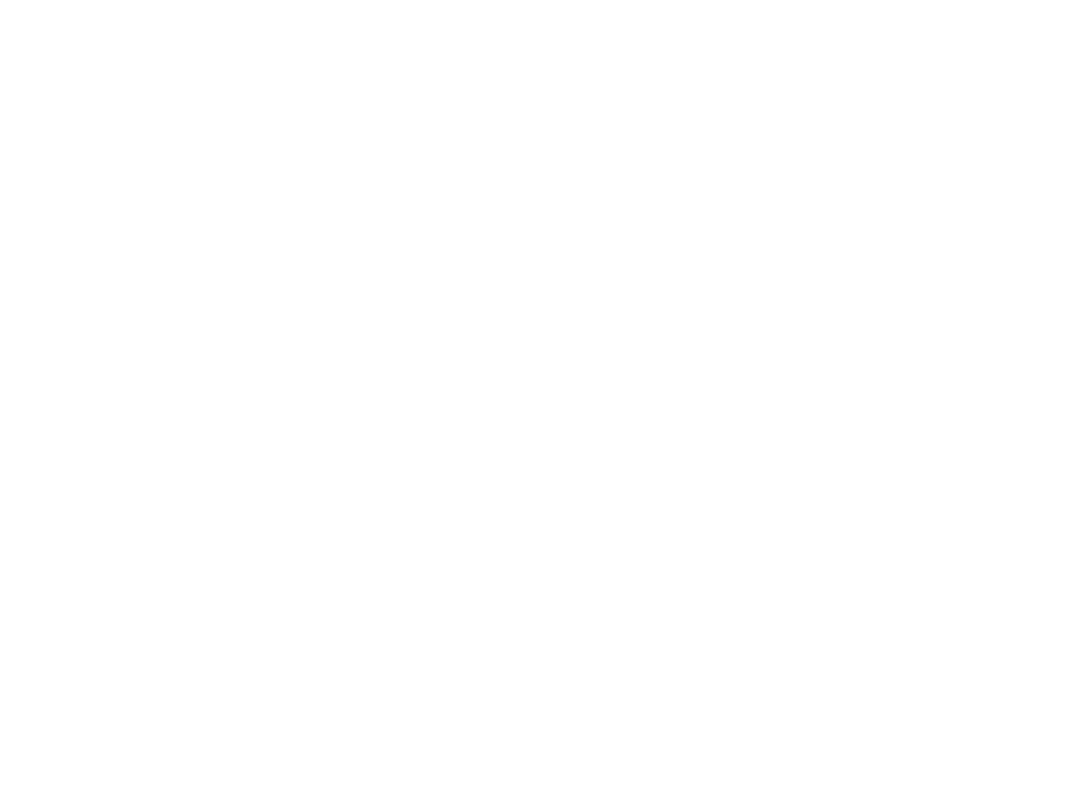
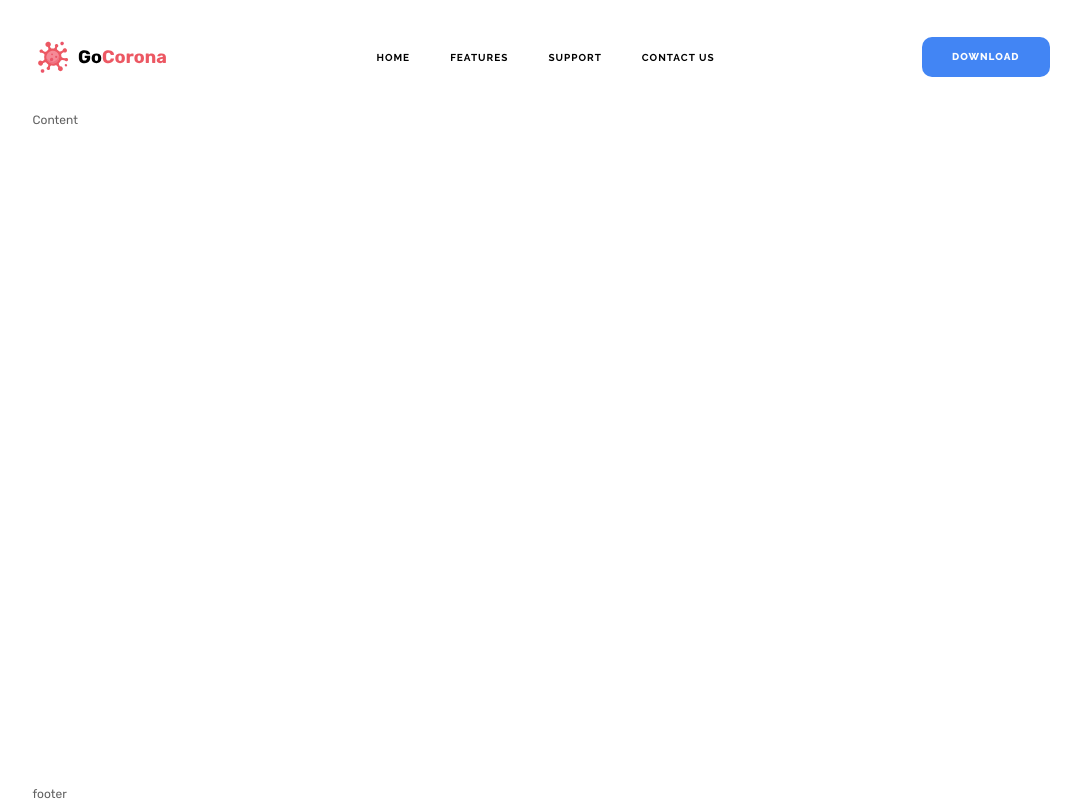
Before and after one commit to VirtoOZ/Go_Corona, a website: page src/index.html in a window 1280 px wide. Shown: the whole page, without its empty margins (99-1180 px from the left). Drawn offline with nearby package versions, Linux system fonts and the light colour scheme; files that its build step writes are made by us from their sources; files whose address does not match are found by name; a web font is replaced by a local one.

Commit message:
header...

```diff
--- a/src/html/_footer.html
+++ b/src/html/_footer.html
@@ -1,7 +1,7 @@
 <footer class="footer">
 	<div class="footer__container _container">
 		<div class="footer__body">
-
+			footer
 		</div>
 	</div>
 </footer>
--- a/src/html/_header.html
+++ b/src/html/_header.html
@@ -1,5 +1,18 @@
 <header class="header">
-	<div class="header__column top-header">
-
+	<div class="header__container _container">
+		<div class="header__body">
+			<a href="" class="header__logo">
+				<img src="../img/icon/logo.svg" alt="логотип">
+			</a>
+			<nav class="header__menu menu">
+				<ul class="menu__list">
+					<li class="menu__item"><a href="" class="menu__link">HOME</a></li>
+					<li class="menu__item"><a href="" class="menu__link">FEATURES</a></li>
+					<li class="menu__item"><a href="" class="menu__link">SUPPORT</a></li>
+					<li class="menu__item"><a href="" class="menu__link">CONTACT US</a></li>
+				</ul>
+			</nav>
+			<div class="header__button"><a href="" class="button button_blue">download</a></div>
+		</div>
 	</div>
 </header>
--- a/src/index.html
+++ b/src/index.html
@@ -1,7 +1,7 @@
 <!DOCTYPE html>
 <html lang="ru">
 @@include('html/_head.html',{
-"title":"Главная"
+"title":"GoCorona"
 })
 
 <body>
@@ -10,12 +10,11 @@
 		<main class="page">
 			<div class="page__container _container">
 				<div class="page__content">
-
+					Content
 				</div>
 			</div>
-	</div>
-	</main>
-	@@include('html/_footer.html',{})
+		</main>
+		@@include('html/_footer.html',{})
 	</div>
 	<!-- @@include('html/_pagging.html',{}) -->
 	<!-- @@include('html/_popup.html',{}) -->
--- a/src/scss/header.scss
+++ b/src/scss/header.scss
@@ -1,5 +1,85 @@
 .header {
+	// .header__container
+	&__container {
+	}
+	// .header__body
+	&__body {
+		height: 114px;
+		display: flex;
+		align-items: center;
+		// margin: 37px 0px;
+	}
+	// .header__logo
+	&__logo {
+	}
+	// .header__menu
+	&__menu {
+		display: flex;
+		justify-content: flex-end;
+		flex: 1 1 auto;
+	}
+	// .header__button
+	&__button {
+		flex: 0 0 29%;
+		display: flex;
+		justify-content: flex-end;
+	}
 }
+//======================================================================
+.menu {
+	// .menu__list
+	&__list {
+		display: flex;
+		align-items: center;
+		padding: 0px 20px;
+	}
+	// .menu__item
+	&__item {
+		margin: 0px 10px;
+	}
+	// .menu__link
+	&__link {
+		font-family: Raleway;
+		text-transform: uppercase;
+		padding: 10px;
+		font-weight: 700;
+		font-size: 10px;
+		letter-spacing: 1px;
+		color: #000;
+		line-height: 1.2;
+	}
+}
+//======================================================================
+.button {
+	display: inline-block;
+	font-family: Raleway;
+	font-weight: 800;
+	font-size: 10px;
+	letter-spacing: 1px;
+	color: #fcfdfe;
+	border-radius: 10px;
+	padding: 15px 30px;
+	text-transform: uppercase;
+	background: #ec5863;
+	transition: all 0.3s ease 0s;
+	@media (min-width: ($md2+px)) {
+		&:hover {
+			background: #de757c;
+			box-shadow: 0 0 5px rgba(0, 0, 0, 0.3);
+		}
+	}
+	// .button_blue
+	&_blue {
+		background: #4285f4;
+		@media (min-width: ($md2+px)) {
+			&:hover {
+				background: #70a2f1;
+				box-shadow: 0 0 10px rgba(0, 0, 0, 0.5);
+			}
+		}
+	}
+}
+//======================================================================
 //BURGER
 .icon-menu {
 	display: none;
--- a/src/scss/style.scss
+++ b/src/scss/style.scss
@@ -26,7 +26,7 @@ $fontFamily: "Rubik";
 //<ПЕРЕМЕННЫЕ>=================================
 $minWidth: 320;
 $maxWidth: 1400;
-$maxWidthContainer: 1180;
+$maxWidthContainer: 1057;
 $md1: $maxWidthContainer + 12; //1192px
 $md2: 992;
 $md3: 768;
@@ -88,8 +88,6 @@ body {
 //<ОСНОВНОЙ БЛОК>=================================
 .page {
 	flex: 1 1 auto;
-	// background-color: rgba(0, 0, 0, 0.3);
-
 	// .page__container
 	&__container {
 		// padding: 0px 0px 20px 0px;
@@ -97,7 +95,10 @@ body {
 			display: flex;
 		}
 	}
-
+	// .page__content
+	&__content {
+	}
+}
 //======================================================================
 .breadcrumbs {
 	overflow: auto;
@@ -130,6 +131,6 @@ body {
 	}
 }
 //======================================================================
-}
+
 //======================================================================
 //</ОСНОВНОЙ БЛОК>======================================================================
```
Also changed, not shown: dist/css/style.css, dist/css/style.min.css, dist/img/icon/logo.svg (added), dist/index.html, src/img/icon/logo.svg (added). Lines whose indentation alone changed are shown as unchanged.
